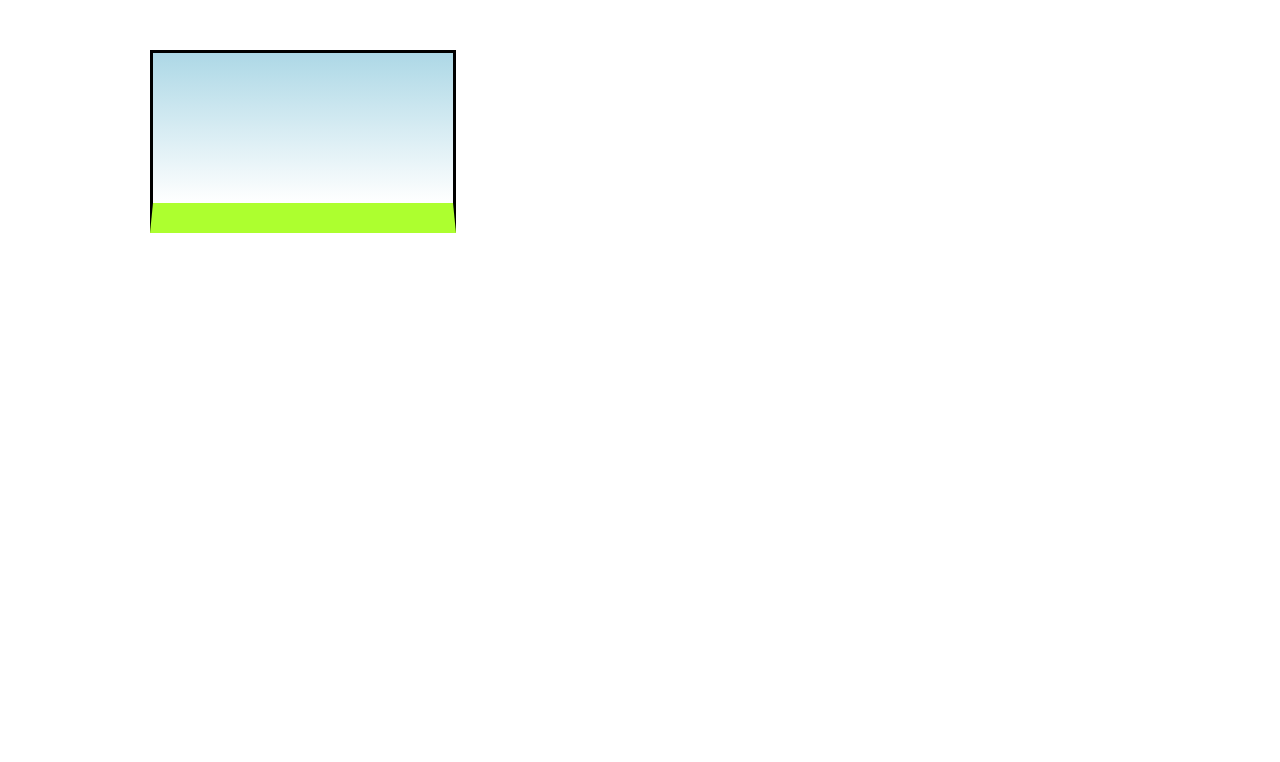
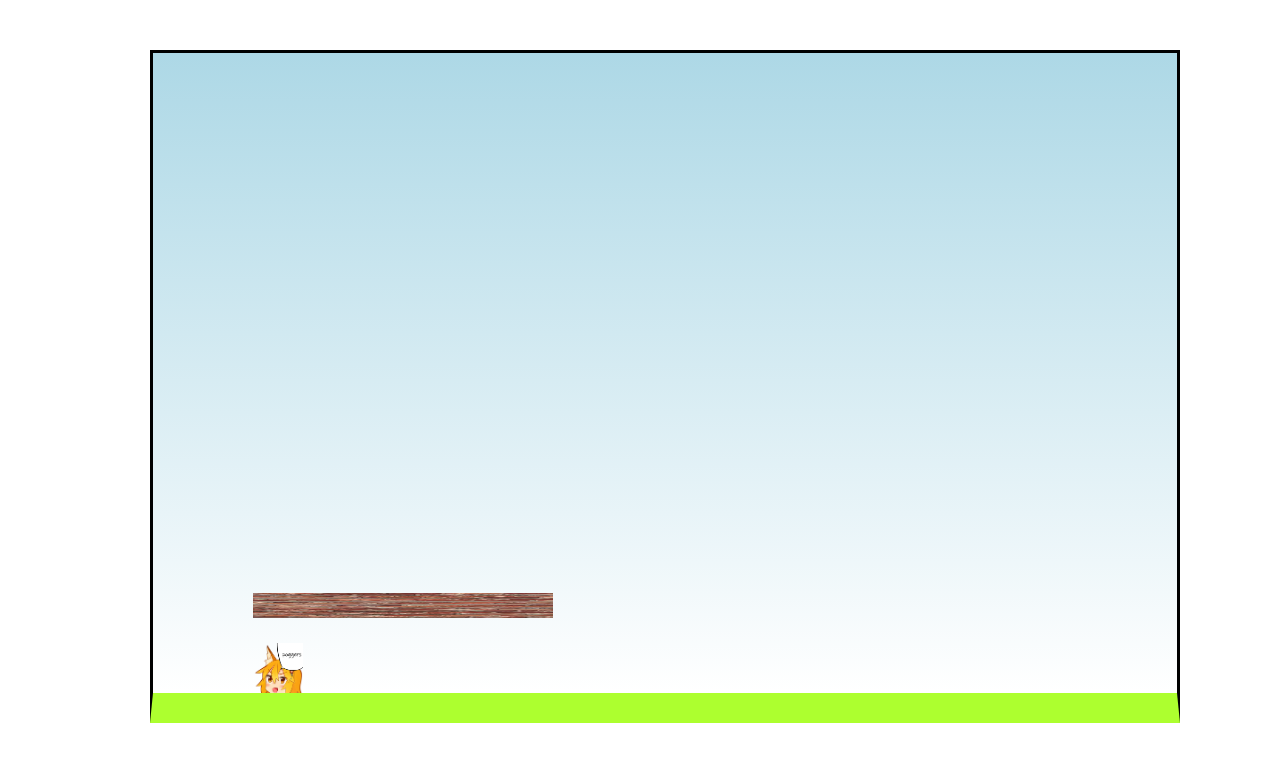
Before and after one commit to Lhgs-pog/PI-em-jogos, a plain HTML site: page home/index.html in a window 1280 px wide. Drawn offline with Linux system fonts and the light colour scheme.

Commit message:
fix: correção no tipo do js

```diff
--- a/home/index.html
+++ b/home/index.html
@@ -14,6 +14,6 @@
     </canvas>
 
     <!--JAVASCRIPT-->
-    <script type="module" src="../src/main.js" defer></script>
+    <script src="script.js" defer></script>
 </body>
 </html>
```
